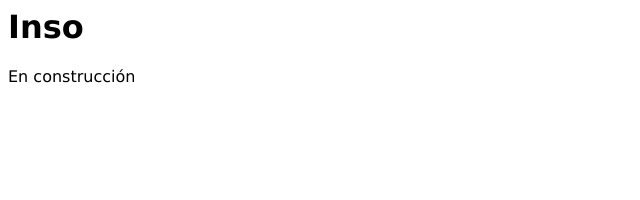
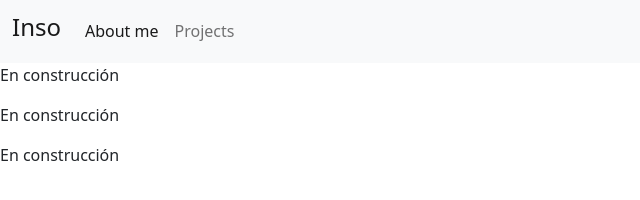
Before and after one commit to insonyy/insonyy.github.io, a plain HTML site: page index.html in a window 1280 px wide. Shown: the whole page, without its empty margins (0-640 px from the left). Drawn offline with nearby package versions, Linux system fonts and the light colour scheme.

Commit message:
Update index.html

```diff
--- a/index.html
+++ b/index.html
@@ -2,11 +2,46 @@
 
 <head>
     <link rel="stylesheet" href="style.css">
+    <link href="https://cdn.jsdelivr.net/npm/bootstrap@5.2.3/dist/css/bootstrap.min.css" rel="stylesheet"
+        integrity="sha384-rbsA2VBKQhggwzxH7pPCaAqO46MgnOM80zW1RWuH61DGLwZJEdK2Kadq2F9CUG65" crossorigin="anonymous">
+
 </head>
 
 <body>
-    <h1 id="inso">Inso</h1>
-    <p>En construcción</p>
+    <script src="https://cdn.jsdelivr.net/npm/bootstrap@5.2.3/dist/js/bootstrap.bundle.min.js"
+        integrity="sha384-kenU1KFdBIe4zVF0s0G1M5b4hcpxyD9F7jL+jjXkk+Q2h455rYXK/7HAuoJl+0I4"
+        crossorigin="anonymous"></script>
+    <nav class="navbar navbar-expand-lg navbar-light bg-light">
+        <div class="container-fluid">
+          <a class="navbar-brand" href="https://github.com/insonyy"><h4>Inso</h4></a>
+          <button class="navbar-toggler" type="button" data-bs-toggle="collapse" data-bs-target="#navbarText" aria-controls="navbarText" aria-expanded="false" aria-label="Toggle navigation">
+            <span class="navbar-toggler-icon"></span>
+          </button>
+          <div class="collapse navbar-collapse" id="navbarText">
+            <ul class="navbar-nav me-auto mb-2 mb-lg-0">
+              <li class="nav-item">
+                <a class="nav-link active" aria-current="page" href="#about-me">About me</a>
+              </li>
+              <li class="nav-item">
+                <a class="nav-link" data-bs-toggle="tooltip" href="#projects" title="Projects :: Comming soon !">Projects</a>
+              </li>
+            </ul>
+          </div>
+        </div>
+      </nav>
+      <div id="intro">
+        <!--Meter aquí un container de nosequé-->
+        <p>En construcción</p>
+      </div>
+      <div id="about-me">
+        <!--Meter aquí un container para contar mi vida-->
+        <p>En construcción</p>
+      </div>
+      <div id="projects">
+        <!--Meter aquí un container para el tema de los proyectos-->
+        <p>En construcción</p>
+      </div>
+
 </body>
 
 </html>
```
